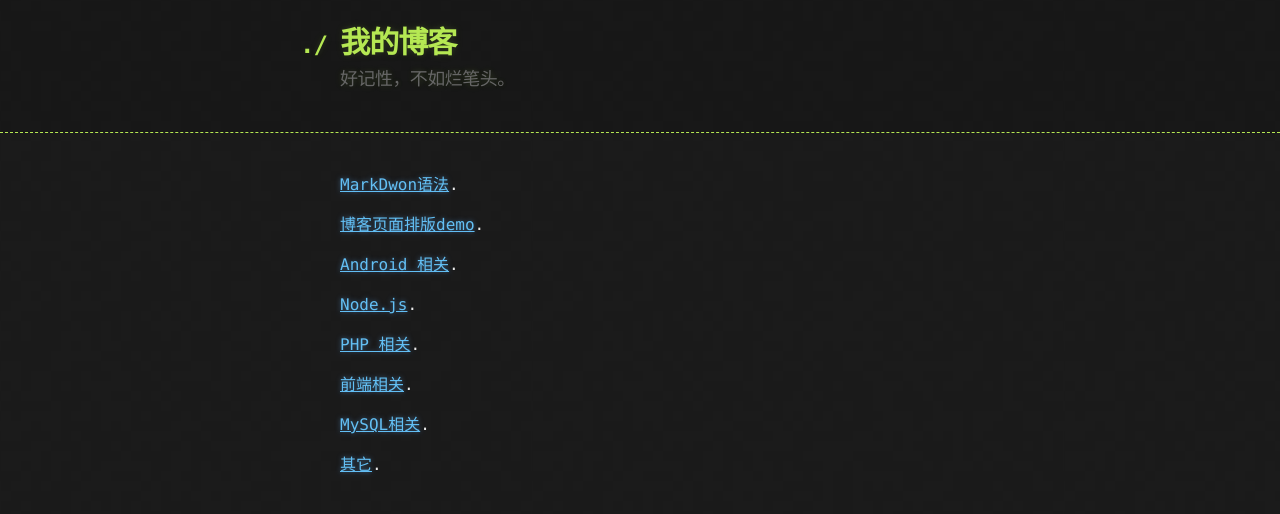
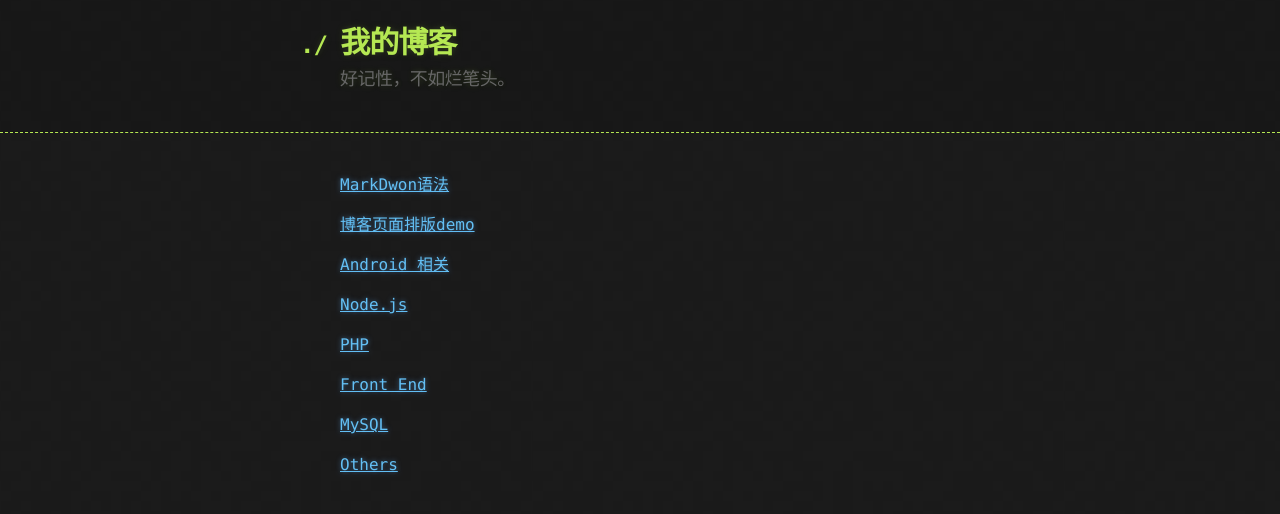
Before and after one commit to CyberTsen/blog_github, a Jekyll site: the page built from index.md, in a window 1280 px wide. Shown: the top 514 px of the page. Built offline with Jekyll 4.4.1, drawn with Linux system fonts in a browser that asks for light colours.

Commit message:
no message

```diff
--- a/index.md
+++ b/index.md
@@ -3,19 +3,19 @@ layout: default
 title: 空指针
 ---
 
-[MarkDwon语法](http://blog.leanote.com/post/freewalk/Markdown-%E8%AF%AD%E6%B3%95%E6%89%8B%E5%86%8C).
+[MarkDwon语法](http://blog.leanote.com/post/freewalk/Markdown-%E8%AF%AD%E6%B3%95%E6%89%8B%E5%86%8C)
 
-[博客页面排版demo](demo.md).
+[博客页面排版demo](demo.md)
 
-[Android 相关](android_home.md).
+[Android 相关](android_home.md)
 
 
-[Node.js](demo.md).
+[Node.js](demo.md)
 
-[PHP 相关](demo.md).
+[PHP ](demo.md)
 
-[前端相关](demo.md).
+[Front End](demo.md)
 
-[MySQL相关](demo.md).
+[MySQL](demo.md)
 
-[其它](android_home.md).
+[Others](android_home.md)
```
